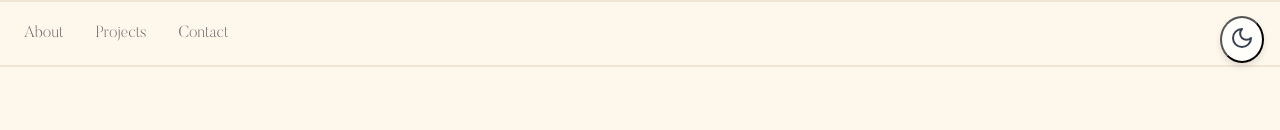
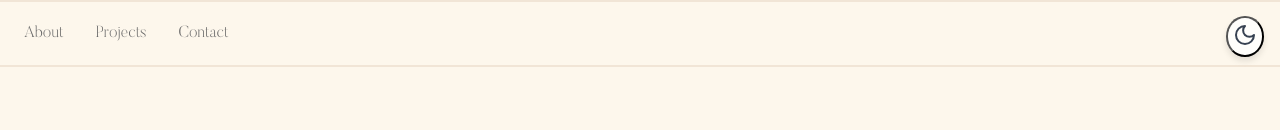
Before and after one commit to hayliepedersen/portfolio, a Next.js app: page / in a window 1280 px wide. Shown: the top 130 px of the page. Built offline with nearby package versions, Linux system fonts and the light colour scheme; a web font is replaced by a local one.

Commit message:
updated contact info

```diff
--- a/src/app/page.module.css
+++ b/src/app/page.module.css
@@ -1124,7 +1124,7 @@
   position: fixed; /* Sticks to the viewport */
   top: 1rem; /* Distance from the top */
   right: 1rem; /* Distance from the right */
-  padding: 0.5rem; /* Spacing inside the button */
+  padding: 0.3rem; /* Spacing inside the button */
   border-radius: 50%; /* Rounded button */
   background-color: rgba(255, 255, 255, 0.8); /* Light background with slight opacity */
   backdrop-filter: blur(10px); /* Subtle blur effect for the background */
--- a/src/app/page.tsx
+++ b/src/app/page.tsx
@@ -341,10 +341,10 @@ export default function Home() {
       <footer id="contact" className={styles.footer}>
       <h2 className={styles.title}>Lets Connect!</h2>
       <div className={styles.contactInfo}>
-        <a href="mailto:youremail@example.com" className={styles.contactItem}>
+        <a href="mailto:pedersen.h@northeastern.edu" className={styles.contactItem}>
           <i className={`${styles.icon} fas fa-envelope`}></i>pedersen.h@northeastern.edu
         </a>
-        <a href="tel:+1234567890" className={styles.contactItem}>
+        <a href="tel:+13155716223" className={styles.contactItem}>
           <i className={`${styles.icon} fas fa-phone`}></i>+1 (315) 571-6223
         </a>
         <a href="https://www.linkedin.com/in/haylie-pedersen/" target="_blank" rel="noopener noreferrer" className={styles.contactItem}>
```
